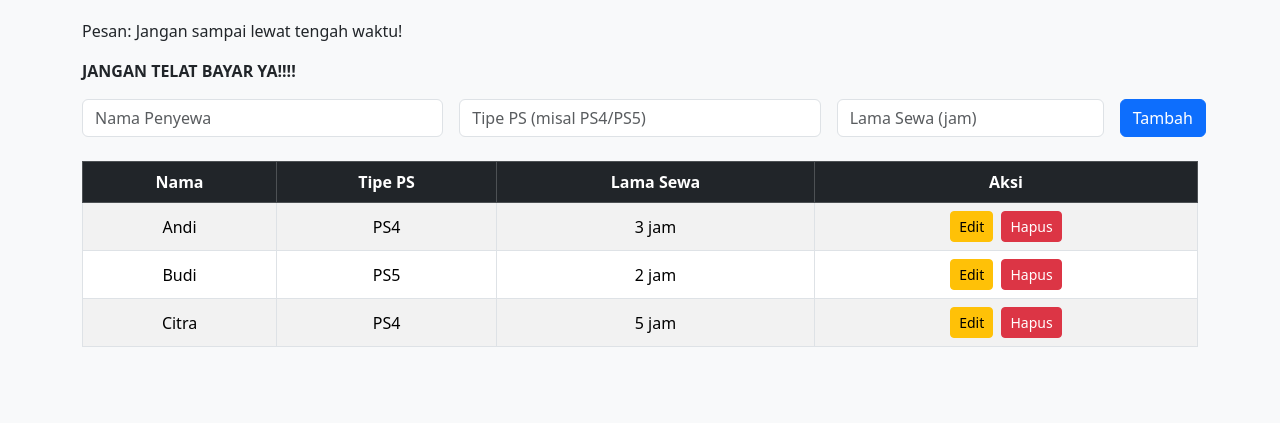
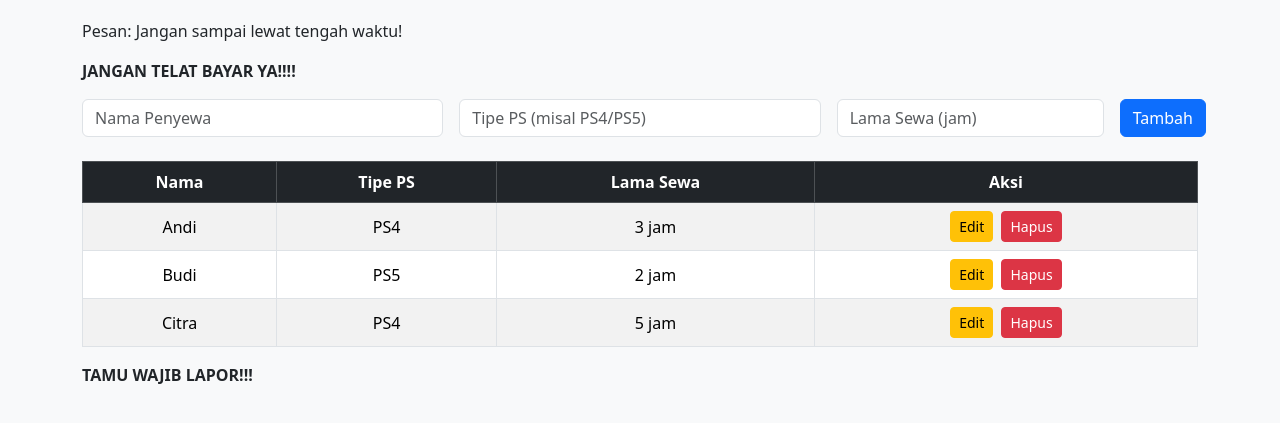
Before and after one commit to syauqidu/Tubes-MKPL-Kelompok-Autobot, a plain HTML site: page index.html in a window 1280 px wide. Shown: the part 101-524 px from the top of the page. Drawn offline with nearby package versions, Linux system fonts and the light colour scheme.

Commit message:
Menambahkan pesan tamu

```diff
--- a/index.html
+++ b/index.html
@@ -44,6 +44,7 @@
                 <tbody id="dataList"></tbody>
             </table>
         </div>
+        <strong>TAMU WAJIB LAPOR!!!</strong>
     </div>
 
     <script src="script.js"></script>
```
Also changed, not shown: 1 other file.
